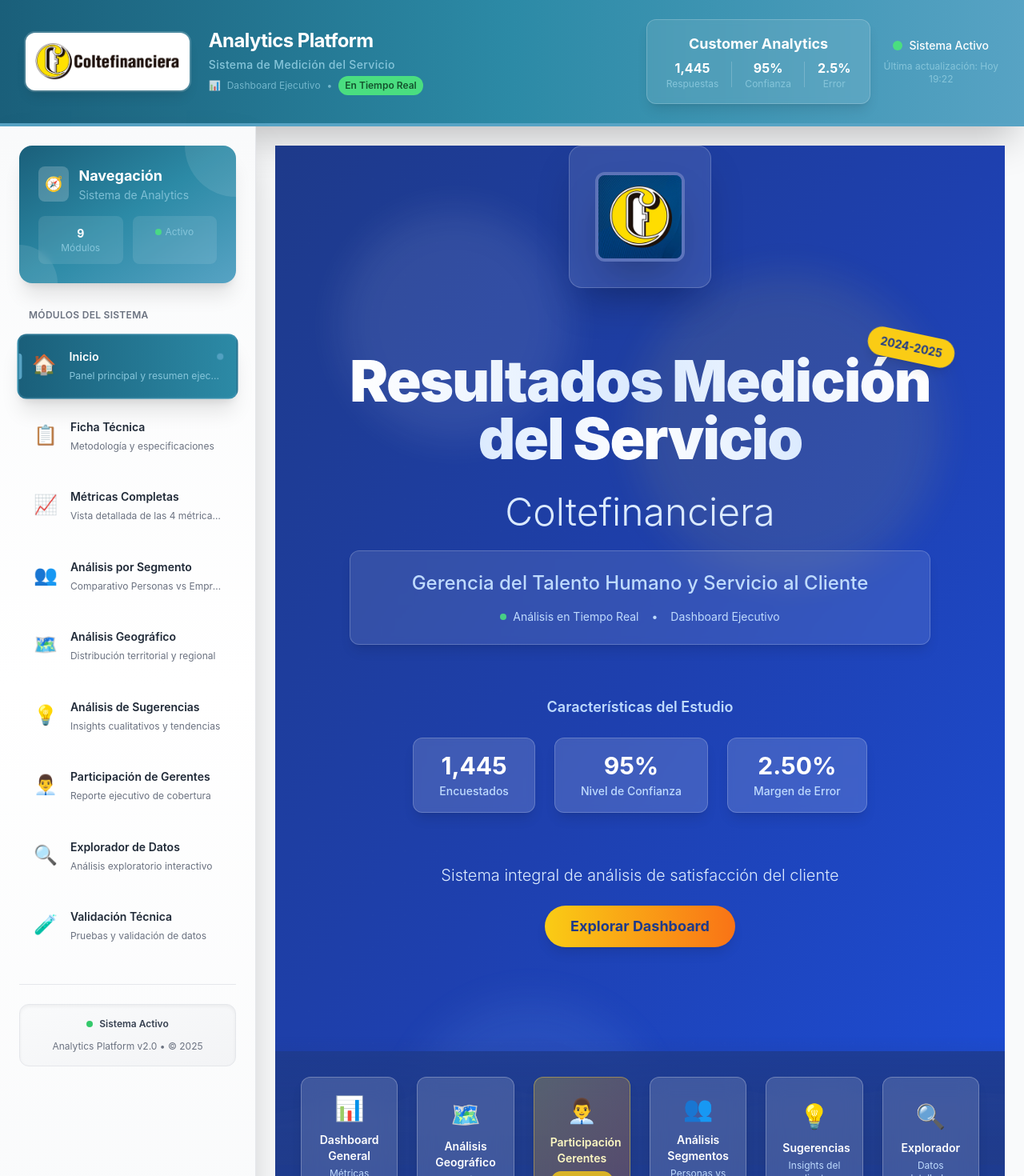
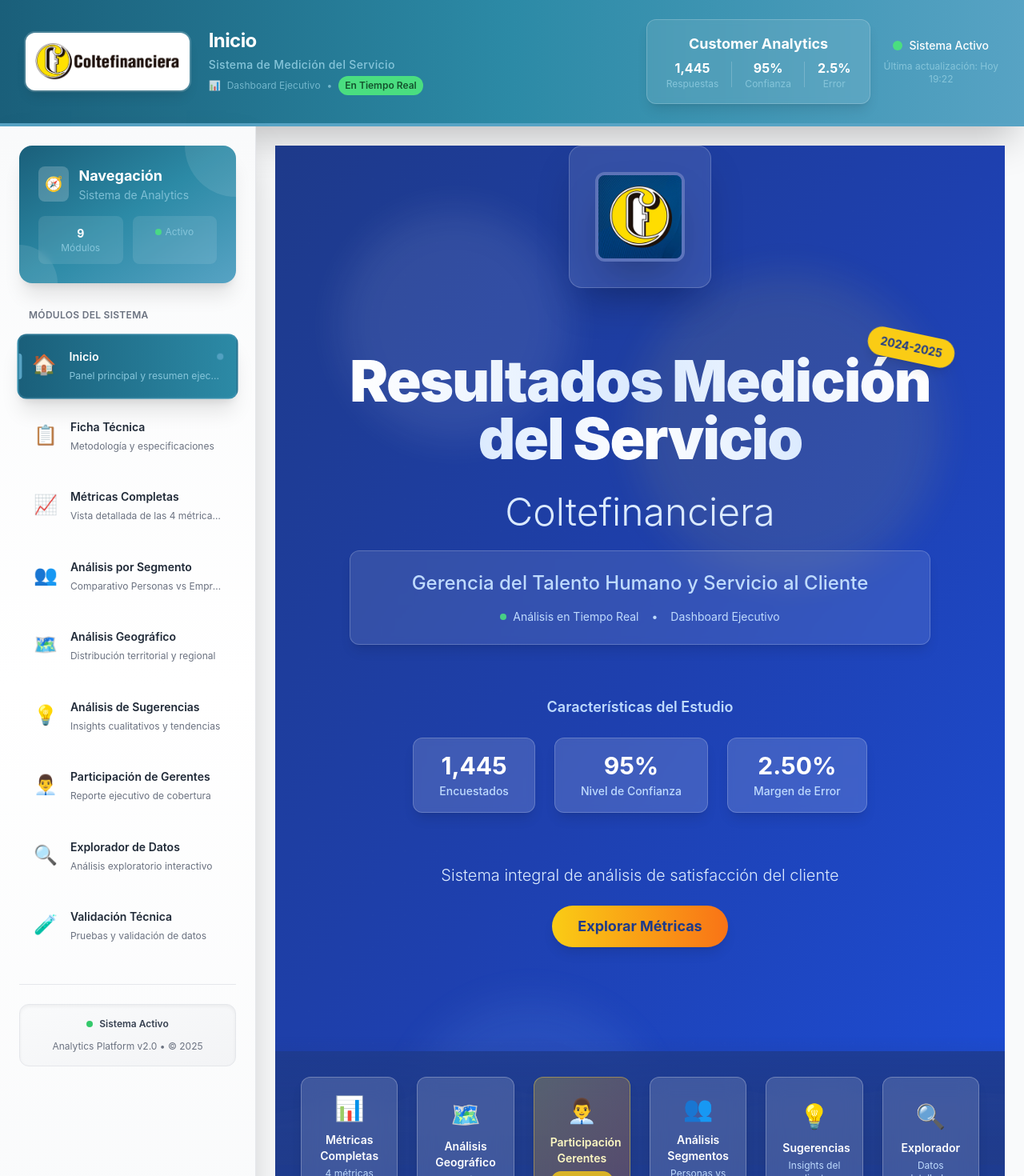
Before and after one commit to JhonLaurens/Medicion-del-Servicio, a React (Vite) app: page / in a window 1280 px wide. Shown: the top 1470 px of the page at 80% size. Built offline with nearby package versions, Linux system fonts and the light colour scheme.

Commit message:
upgrade
upgrade

```diff
--- a/src/App.tsx
+++ b/src/App.tsx
@@ -157,7 +157,7 @@
       <div className="min-h-screen flex flex-col bg-gray-50">
         <Header
           currentPage={currentPage}
-          onNavigateHome={() => handlePageChange('home')}
+          onNavigateHome={() => handlePageChange('inicio')}
         />
         <div className="flex flex-1">
           <NavigationSidebar
--- a/src/components/Header.tsx
+++ b/src/components/Header.tsx
@@ -44,15 +44,18 @@
 
   const getPageTitle = (page?: string) => {
     const titles: Record<string, string> = {
+      'inicio': 'Inicio',
+      'ficha-tecnica': 'Ficha Técnica',
       'dashboard-general': 'Dashboard General',
+      'metricas-completas': 'Métricas Completas',
       'analisis-geografico': 'Análisis Geográfico',
       'participacion-gerentes': 'Participación Gerentes',
       'analisis-segmento': 'Análisis por Segmentos',
       'analisis-sugerencias': 'Análisis de Sugerencias',
       'explorador-datos': 'Explorador de Datos',
-      'home': 'Inicio'
+      'test': 'Validación Técnica'
     };
-    return titles[page || 'home'] || 'Analytics Platform';
+    return titles[page || 'inicio'] || 'Analytics Platform';
   };
 
   return (
--- a/src/components/HomePage.tsx
+++ b/src/components/HomePage.tsx
@@ -27,12 +27,12 @@
 
   const navigationButtons = [
     {
-      id: "dashboard-general",
+      id: "metricas-completas",
       icon: "📊",
-      title: "Dashboard General",
-      description: "Métricas principales",
+      title: "Métricas Completas",
+      description: "4 métricas principales",
       className: "bg-white/15 backdrop-blur-md rounded-xl p-5 border border-white/25 hover:bg-white/20 hover:border-white/40 transition-all duration-300 text-center shadow-lg hover:shadow-xl hover:scale-105 group cursor-pointer",
-      ariaLabel: "Ir al Dashboard General con métricas principales"
+      ariaLabel: "Ir a Métricas Completas con las 4 métricas principales"
     },
     {
       id: "analisis-geografico",
@@ -199,11 +199,11 @@
             Sistema integral de análisis de satisfacción del cliente
           </p>
           <button
-            onClick={() => handleNavigation("dashboard-general")}
+            onClick={() => handleNavigation("metricas-completas")}
             className="bg-gradient-to-r from-yellow-400 to-orange-500 text-blue-900 px-6 sm:px-8 py-3 rounded-full font-bold text-base sm:text-lg shadow-lg hover:shadow-xl transform hover:scale-105 transition-all duration-300 cursor-pointer inline-block focus:outline-none focus:ring-4 focus:ring-yellow-300/50"
-            aria-label="Explorar Dashboard General"
+            aria-label="Explorar Métricas Completas"
           >
-            Explorar Dashboard
+            Explorar Métricas
           </button>
         </section>
       </div>
```
Also changed, not shown: vercel.json (added), 1 other file (tests, documents, lock files or other folders).
